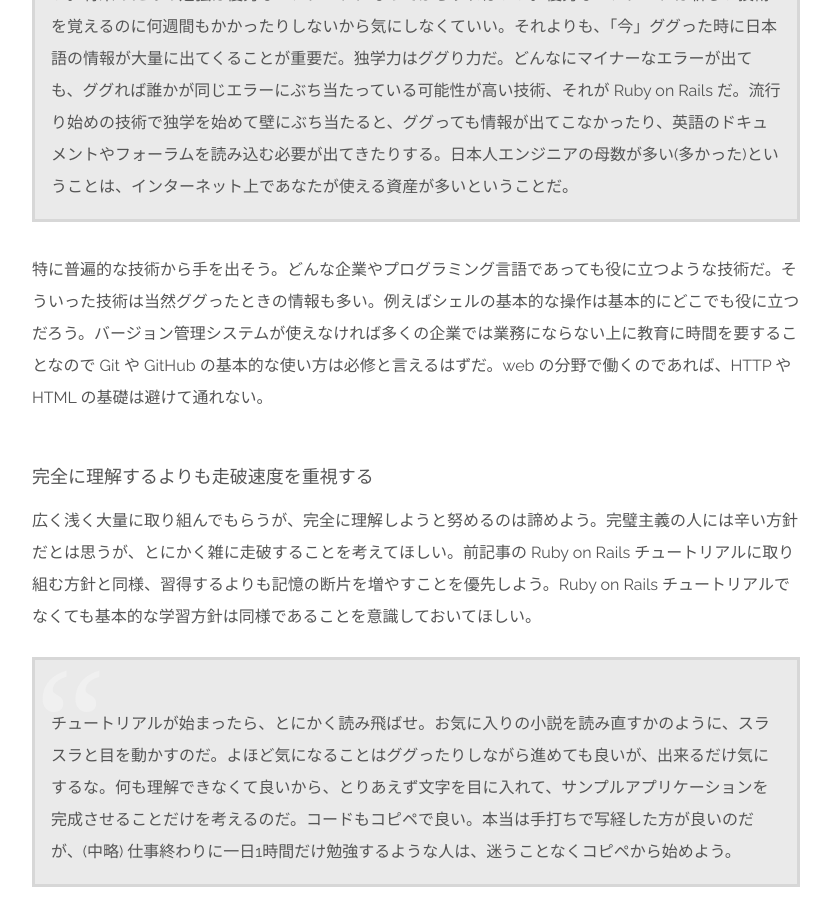
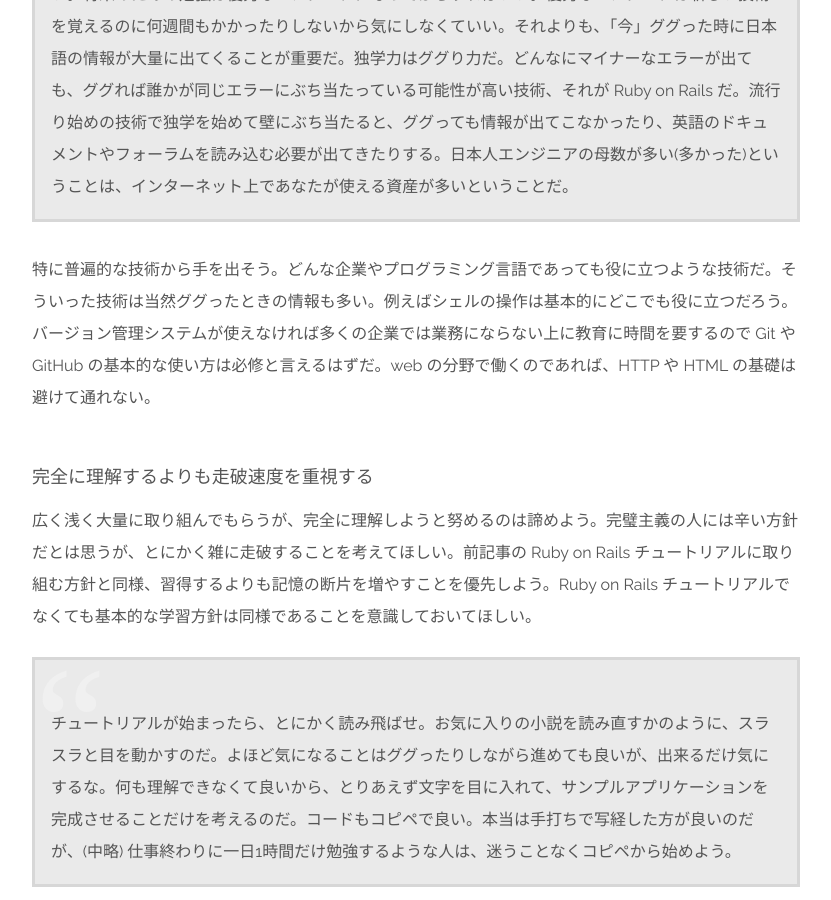
Before and after one commit to ryo-ryukalice/ogihara-ryo.github.io, a Jekyll site: the page built from _posts/2020-04-28-to-newbie.markdown, in a window 1280 px wide and 900 px high, scrolled down 12333 px. Shown: the whole window, without its empty margins (224-1055 px from the left). Built offline with Jekyll 4.4.1, drawn with Linux system fonts in a browser that asks for light colours; nearby versions of some CDN libraries; comment, search, counter and statistics services are not loaded.

Commit message:
Update 2020-04-28-to-newbie.markdown

```diff
--- a/_posts/2020-04-28-to-newbie.markdown
+++ b/_posts/2020-04-28-to-newbie.markdown
@@ -165,7 +165,7 @@ Ruby on Rails に取り組むかどうかは別にして、前記事で提案し
 
 > あなたが勉強するのは「今すぐに」web系エンジニアとしてデビューするためだ。将来のためではない。将来のための勉強は優秀なエンジニアになってからすればいい。優秀なエンジニアは新しい技術を覚えるのに何週間もかかったりしないから気にしなくていい。それよりも、「今」ググった時に日本語の情報が大量に出てくることが重要だ。独学力はググり力だ。どんなにマイナーなエラーが出ても、ググれば誰かが同じエラーにぶち当たっている可能性が高い技術、それが Ruby on Rails だ。流行り始めの技術で独学を始めて壁にぶち当たると、ググっても情報が出てこなかったり、英語のドキュメントやフォーラムを読み込む必要が出てきたりする。日本人エンジニアの母数が多い(多かった)ということは、インターネット上であなたが使える資産が多いということだ。
 
-特に普遍的な技術から手を出そう。どんな企業やプログラミング言語であっても役に立つような技術だ。そういった技術は当然ググったときの情報も多い。例えばシェルの基本的な操作は基本的にどこでも役に立つだろう。バージョン管理システムが使えなければ多くの企業では業務にならない上に教育に時間を要することなので Git や GitHub の基本的な使い方は必修と言えるはずだ。web の分野で働くのであれば、HTTP や HTML の基礎は避けて通れない。
+特に普遍的な技術から手を出そう。どんな企業やプログラミング言語であっても役に立つような技術だ。そういった技術は当然ググったときの情報も多い。例えばシェルの操作は基本的にどこでも役に立つだろう。バージョン管理システムが使えなければ多くの企業では業務にならない上に教育に時間を要するので Git や GitHub の基本的な使い方は必修と言えるはずだ。web の分野で働くのであれば、HTTP や HTML の基礎は避けて通れない。
 
 #### 完全に理解するよりも走破速度を重視する
 
```
